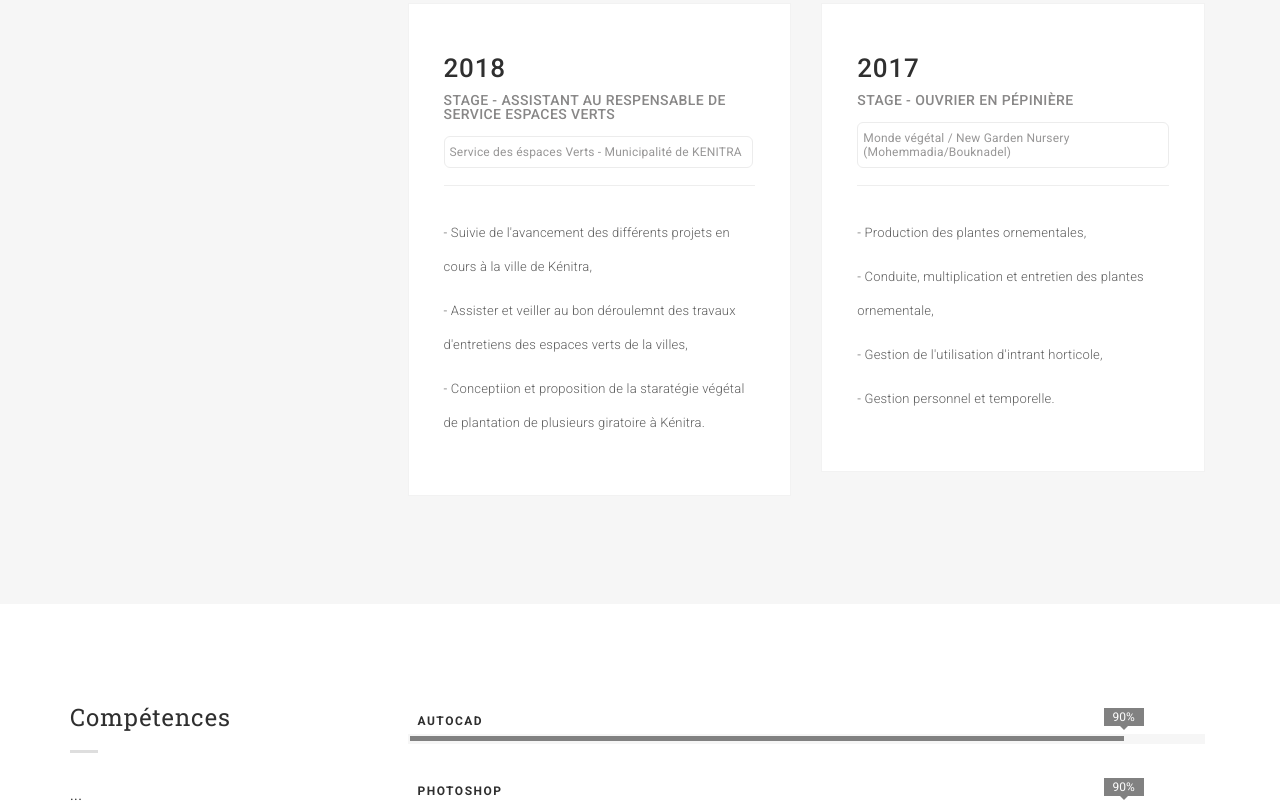
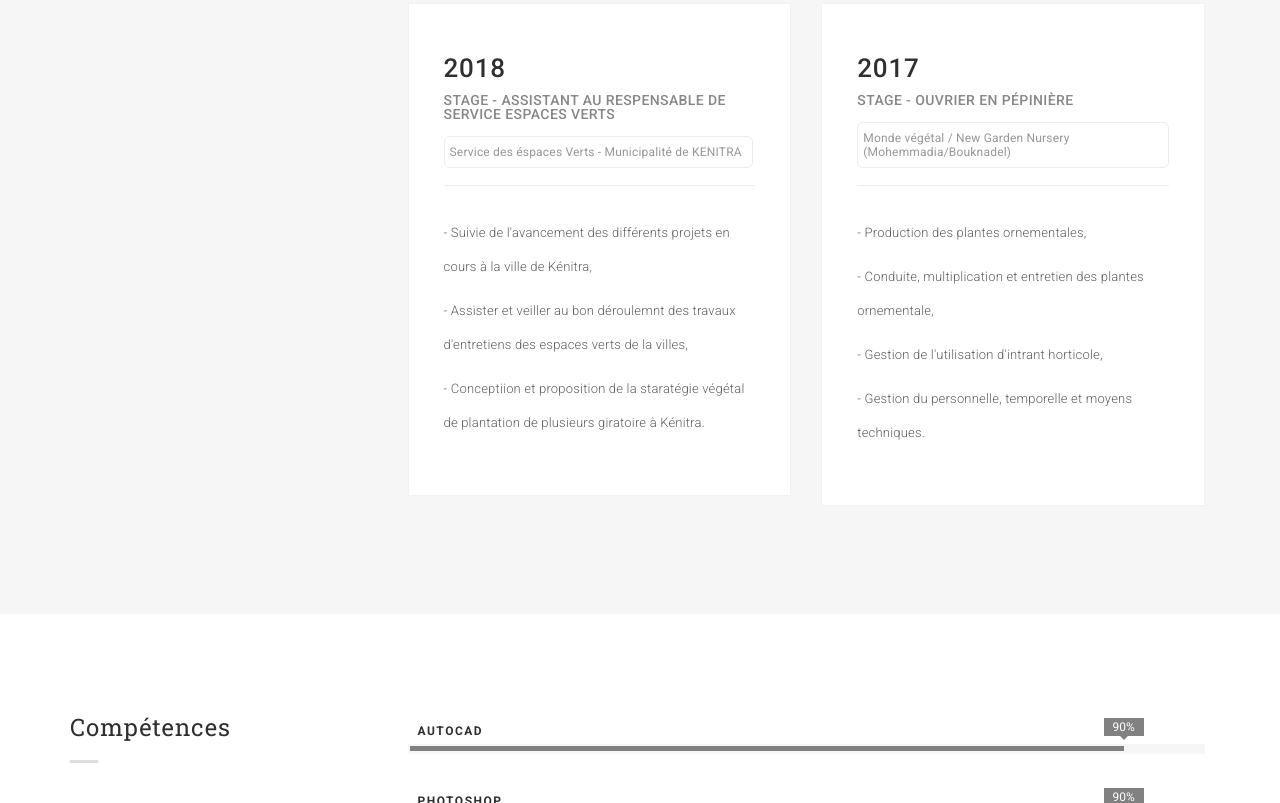
Before and after one commit to NACHDAabderrahmane/Profile, a plain HTML site: page index.html in a window 1280 px wide. Shown: the part 5175-5978 px from the top of the page. Drawn offline with Linux system fonts and the light colour scheme.

Commit message:
Update index.html

```diff
--- a/index.html
+++ b/index.html
@@ -635,7 +635,7 @@
                                 - Gestion de l'utilisation d'intrant horticole,
                               </p>
                               <p>
-                                - Gestion personnel et temporelle.
+                                - Gestion du personnelle, temporelle et moyens techniques.
                               </p>
                             </div>
                           </div>
```
